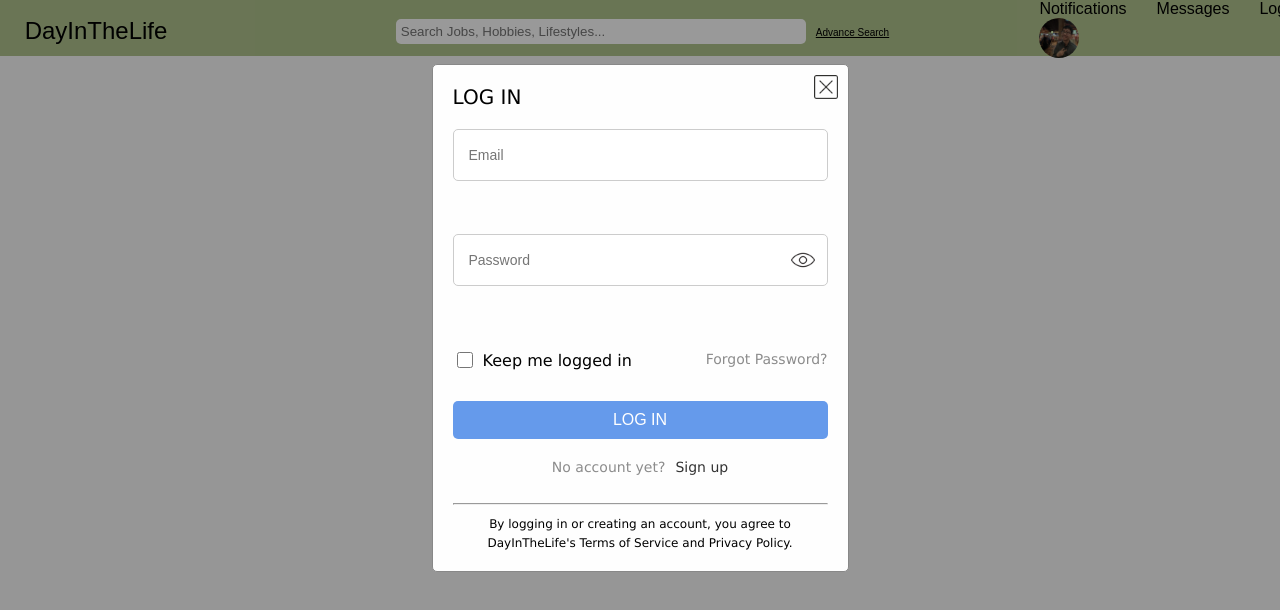
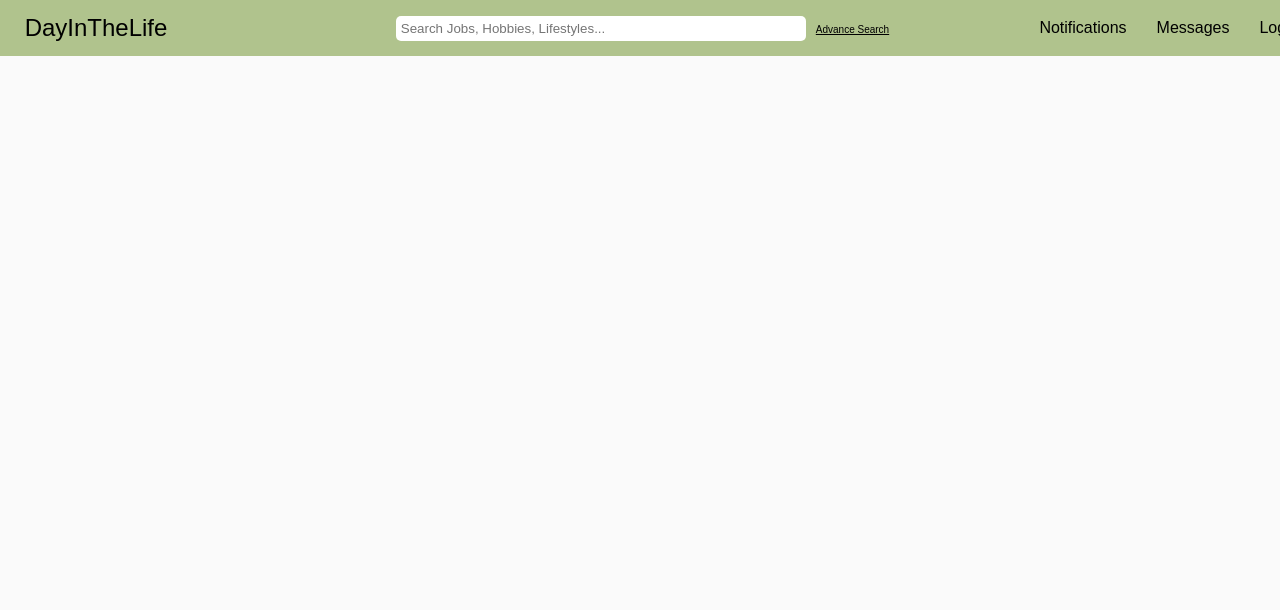
Before and after one commit to the7establishment/DayInTheLife, a React (Create React App) app: page / in a window 1280 px wide. Shown: the top 610 px of the page. Built offline with nearby package versions, Linux system fonts and the light colour scheme.

Commit message:
:heavy_plus_sign: Login State in App Component
-Can mock log in to DayInTheLife
:repeat: Rename Login to LoginSignup

```diff
--- a/src/App.js
+++ b/src/App.js
@@ -5,20 +5,31 @@ import "./styles.css";
 import AccountProfile from "./components/AccountProfile/AccountProfile";
 import { BrowserRouter as Router, Switch, Route } from 'react-router-dom'
 import SearchResults from "./components/SearchResults/SearchResults";
-import Login from "./components/Login/Login";
+import LoginSignup from "./components/LoginSignup/LoginSignup";
 
-export default function App() {
-  return (
-    <Router>
+export default class App extends React.Component {
+  constructor(){
+    super()
+    this.state = {
+      isAccount: false
+    }
+  }
+  login = () => {
+    this.setState({isAccount:true})
+  }
+
+  render() {
+    return (
+      <Router>
       <div className="App">
-        <NavBar />
+        <NavBar isAccount={this.state.isAccount}/>
         <Switch>
           <Route path="/JobProfile" component={JobProfile} />
           <Route path="/AccountProfile" component={AccountProfile} />
           <Route path="/Results" component={SearchResults} />
         </Switch>
-        <Login />
+        <LoginSignup login={this.login}/>
       </div>
     </Router>
-  );
+  )}
 }
--- a/src/components/Login/Login.js
+++ b/src/components/LoginSignup/LoginSignup.js
@@ -1,10 +1,10 @@
 import React from "react";
-import "../../css/Login.css"
+import "../../css/LoginSignup.css"
 import close_icon from "../../resource/icons/close_icon.png"
 import eye from '../../resource/icons/eye.png'
 import slash_eye from '../../resource/icons/slash_eye.png'
 
-export default class Login extends React.Component {
+export default class LoginSignup extends React.Component {
 
   constructor(){
     super()
@@ -136,6 +136,10 @@ export default class Login extends React.Component {
     var isValid = this.validateEmailNamePass()
     if(isValid){
       this.setState({valid:isValid})
+      if(this.state.isLogin)
+        this.props.login()
+      else
+        console.log("signup")
       this.closeModal()
     }
     else
--- a/src/components/NavBar/NavBar.js
+++ b/src/components/NavBar/NavBar.js
@@ -4,12 +4,13 @@ import NavRight from './NavRight'
 import NavSearch from './NavSearch'
 import '../../css/NavBar/NavBar.css'
 
-export default function NavBar() {
-  return (
-    <div className="navbar">
+export default class NavBar extends React.Component {
+  render() {
+    return (
+      <div className="navbar">
         <NavLeft />
         <NavSearch />
-        <NavRight />
-    </div>
-  );
+        <NavRight isAccount={this.props.isAccount}/>
+      </div>
+  )}
 }
--- a/src/components/NavBar/NavRight.js
+++ b/src/components/NavBar/NavRight.js
@@ -16,9 +16,9 @@ export default class NavRight extends React.Component {
       <div className="navright center">
       <li className="navitem">Notifications</li>
       <li className="navitem">Messages</li>
-      <li className="navitem" onClick={this.openLoginModal}>Login</li>
+      <li className={this.props.isAccount ? "none" : "navitem"} onClick={this.openLoginModal}>Login</li>
       <Link to="/AccountProfile">
-        <img src={profilePicMatthew} className="navprofile"></img>
+        <img src={profilePicMatthew} className={this.props.isAccount ? "navprofile" : "none"}></img>
       </Link>
       </div>
     )
--- a/src/css/Login.css
+++ b/src/css/LoginSignup.css
@@ -1,5 +1,5 @@
 .login{
-    display: block;
+    display: none;
 }
 .none{
     display: none;
```
